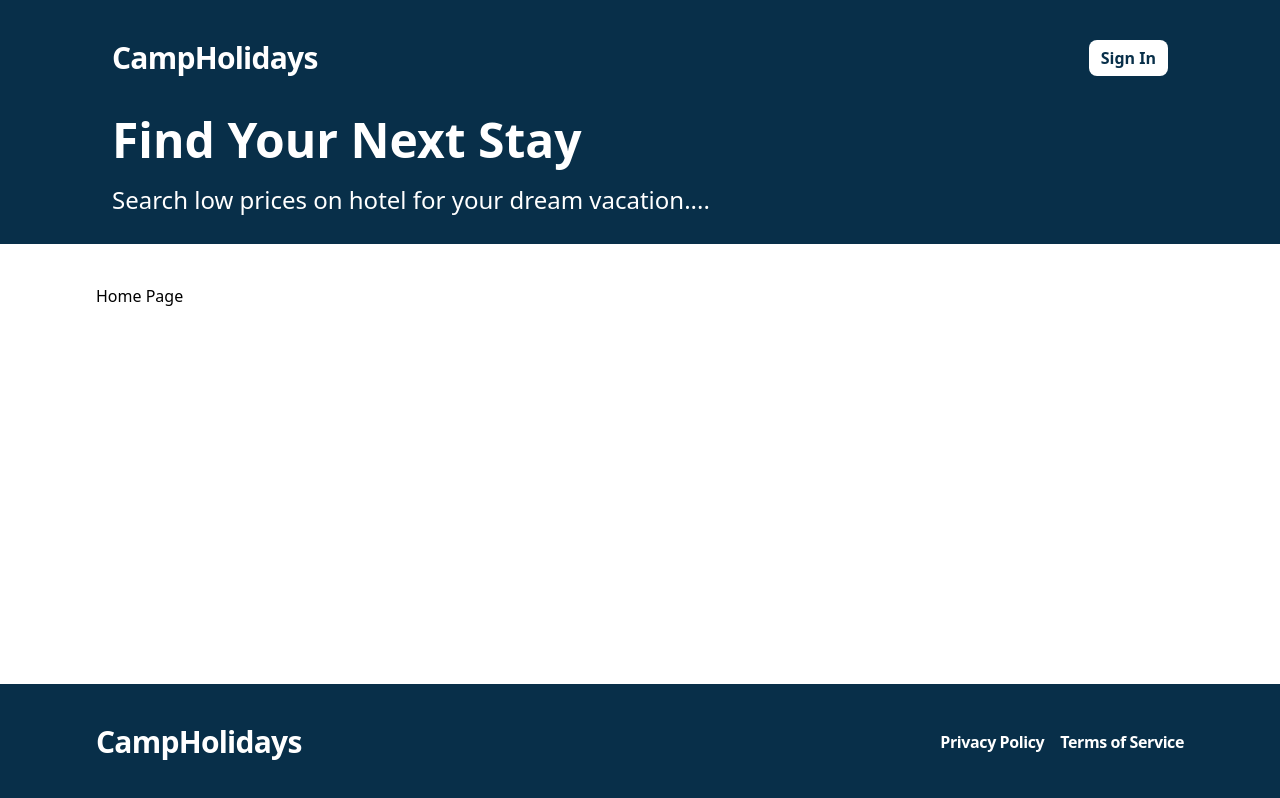
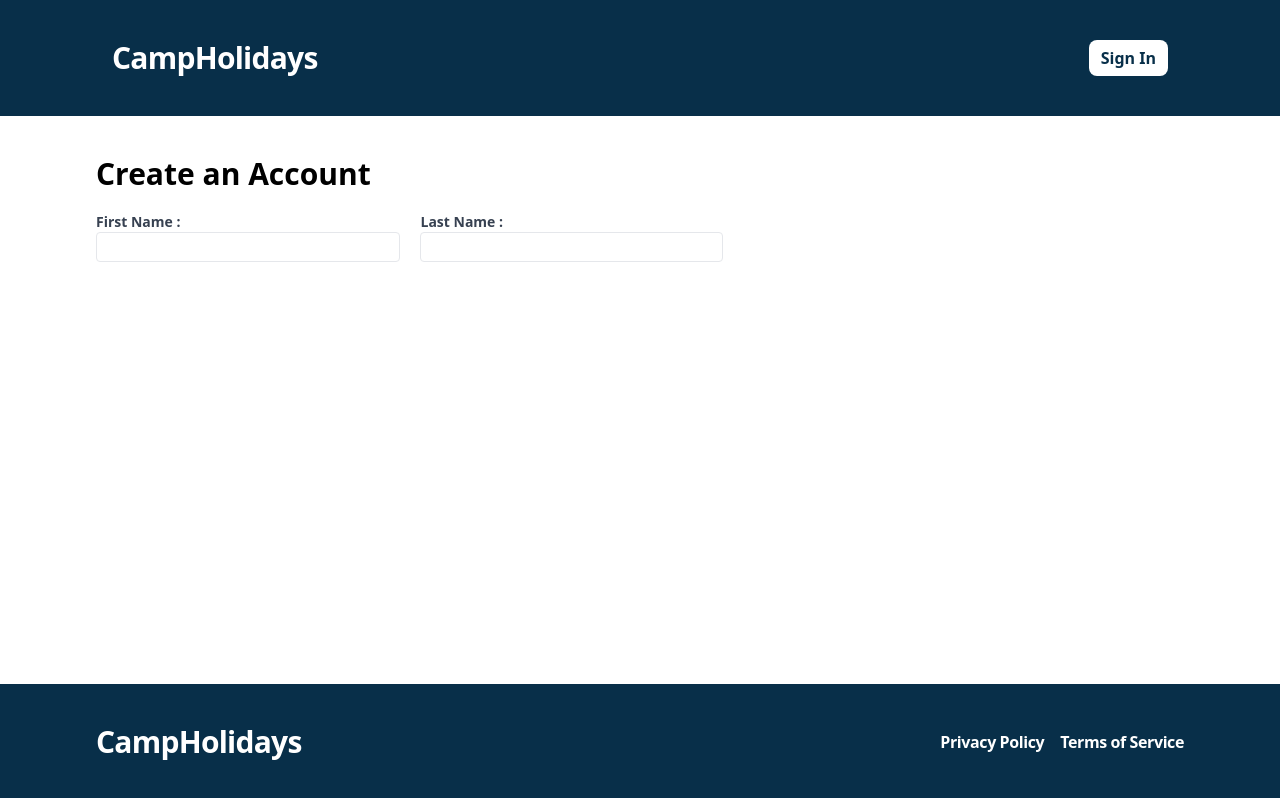
Before and after one commit to maharsh-1803/HotelBookingWebApp, a React (Vite) app in the folder frontEnd/: page /register in a window 1280 px wide. Before the commit this address led to /. Built offline with nearby package versions, Linux system fonts and the light colour scheme.

Commit message:
Register form

```diff
--- a/frontEnd/package.json
+++ b/frontEnd/package.json
@@ -12,6 +12,7 @@
   "dependencies": {
     "react": "^18.2.0",
     "react-dom": "^18.2.0",
+    "react-hook-form": "^7.50.1",
     "react-router": "^6.22.0",
     "react-router-dom": "^6.22.0"
   },
--- a/frontEnd/src/App.tsx
+++ b/frontEnd/src/App.tsx
@@ -1,5 +1,6 @@
 import { BrowserRouter as Router , Routes ,Route, Navigate} from 'react-router-dom';
 import Layouts from './layouts/Layouts';
+import Register from './pages/Register';
 
 const App = () => {
   return (
@@ -8,6 +9,7 @@ const App = () => {
         <Routes>
           <Route path='/' element={<Layouts><p>Home Page</p></Layouts>}></Route>
           <Route path='/search' element={<Layouts><p>Search Page</p></Layouts>}></Route>
+          <Route path='/register' element={<Layouts><Register/></Layouts>}></Route>
           <Route path='*' element={<Navigate to='/' />}></Route>
         </Routes>
       </Router>
--- a/frontEnd/src/layouts/Layouts.tsx
+++ b/frontEnd/src/layouts/Layouts.tsx
@@ -10,7 +10,7 @@ export const Layouts = ({children}:Props) => {
   return (
     <div className='flex flex-col min-h-screen'>
         <Header/>
-        <Header_below/>
+        {/* <Header_below/> */}
         <div className='container mx-auto py-10 flex-1'>{children}</div>
         <Footer/>
     </div>
--- /dev/null
+++ b/frontEnd/src/pages/Register.tsx
@@ -0,0 +1,31 @@
+import React from 'react'
+import { useForm } from 'react-hook-form';
+
+type RegisterFormData ={
+    firstName:string,
+    lastName:string,
+    email:string,
+    password:string,
+    confirmPassword:string
+}
+export const Register = () => {
+    const {register} = useForm<RegisterFormData>();
+  return (
+    <>
+        <form className='flex flex-col gap-5'>
+            <h2 className='text-3xl font-bold'>Create an Account</h2>
+            <div className='flex flex-col md:flex-row gap-5'>
+                <label className='text-gray-700 text-sm font-bold'>First Name :
+                    <input className='border rounded w-full py-1 px-2 font-normal' />
+                </label>
+                <label className='text-gray-700 text-sm font-bold'>Last Name :
+                    <input className='border rounded w-full py-1 px-2 font-normal' />
+                </label>
+
+            </div>
+        </form>
+    </>
+  )
+}
+
+export default Register;
```
Also changed, not shown: 1 other file (tests, documents, lock files or other folders).
